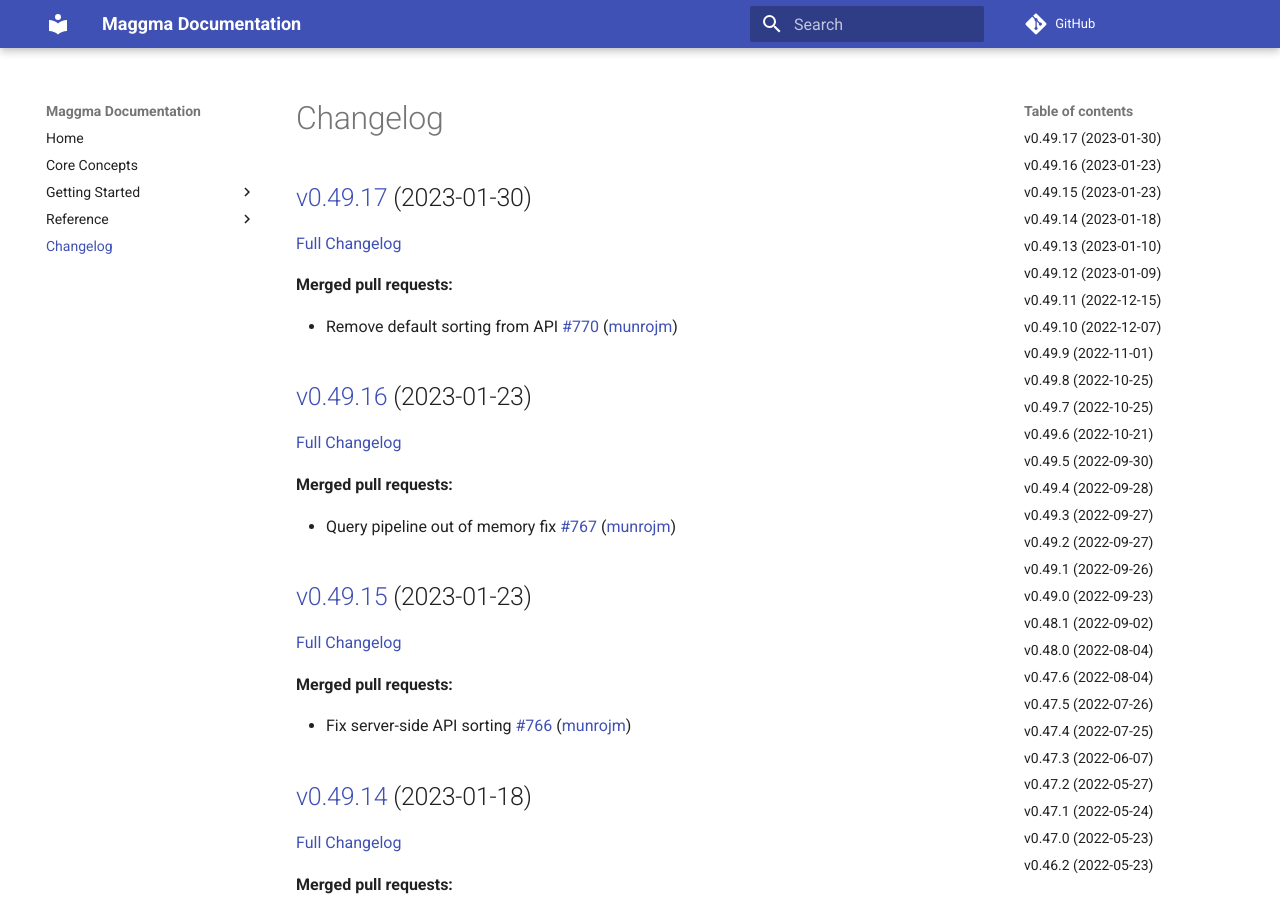
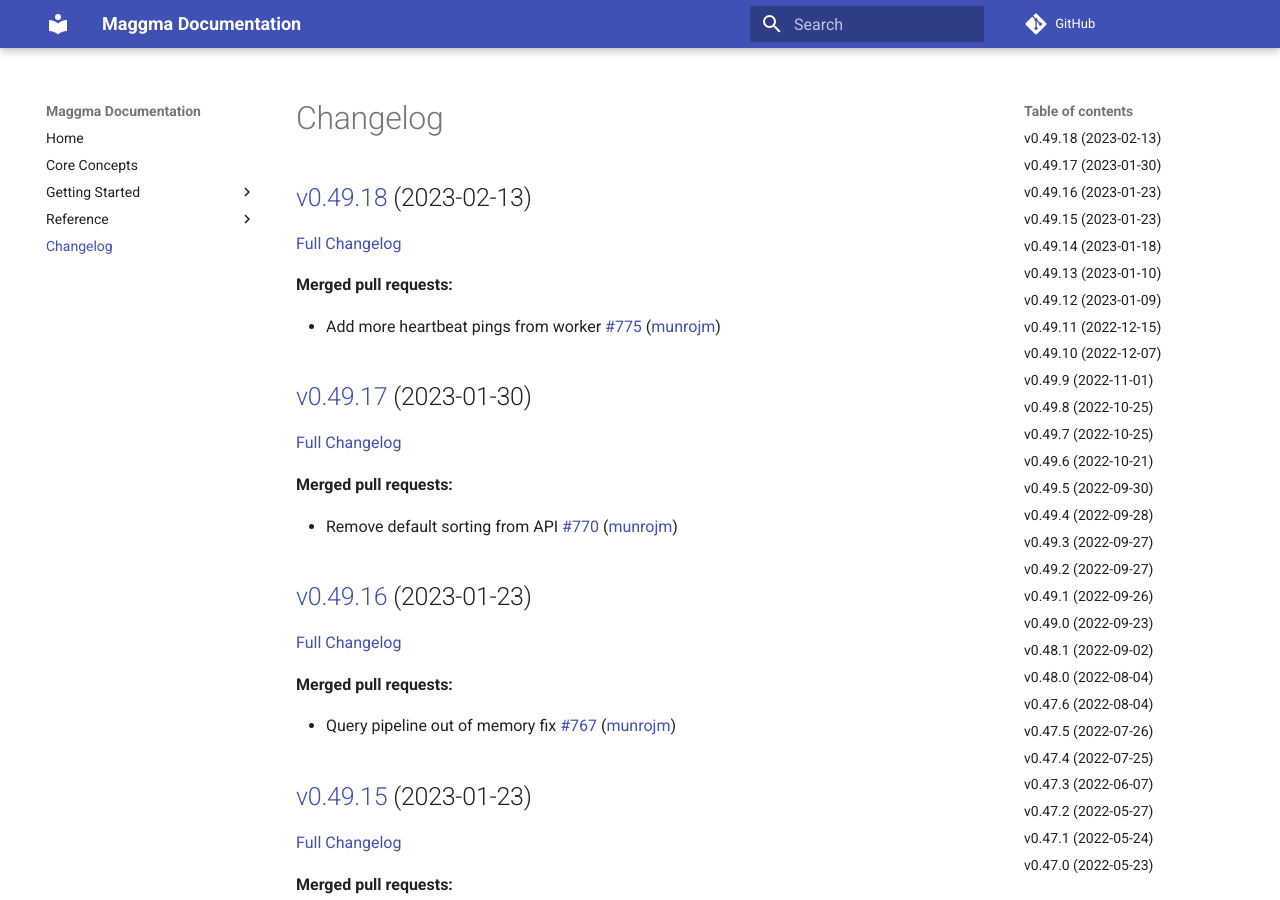
Before and after one commit to materialsproject/maggma, an MkDocs documentation site: the page built from docs/CHANGELOG.md, in a window 1280 px wide and 900 px high. Built offline with MkDocs 1.6.1 and Material for MkDocs 9.7.7, drawn with Linux system fonts in a browser that asks for light colours; comment, search, counter and statistics services are not loaded; some of the changed text lies outside the part shown.

Commit message:
Updated CHANGELOG.md

```diff
--- a/docs/CHANGELOG.md
+++ b/docs/CHANGELOG.md
@@ -1,4 +1,12 @@
 # Changelog
+
+## [v0.49.18](https://github.com/materialsproject/maggma/tree/v0.49.18) (2023-02-13)
+
+[Full Changelog](https://github.com/materialsproject/maggma/compare/v0.49.17...v0.49.18)
+
+**Merged pull requests:**
+
+- Add more heartbeat pings from worker [\#775](https://github.com/materialsproject/maggma/pull/775) ([munrojm](https://github.com/munrojm))
 
 ## [v0.49.17](https://github.com/materialsproject/maggma/tree/v0.49.17) (2023-01-30)
 
@@ -287,19 +295,19 @@
 
 ## [v0.44.1](https://github.com/materialsproject/maggma/tree/v0.44.1) (2022-03-08)
 
-[Full Changelog](https://github.com/materialsproject/maggma/compare/v0.43.0...v0.44.1)
+[Full Changelog](https://github.com/materialsproject/maggma/compare/v0.44.0...v0.44.1)
 
 **Merged pull requests:**
 
 - added localhost test for MongoURIStore [\#595](https://github.com/materialsproject/maggma/pull/595) ([jmmshn](https://github.com/jmmshn))
 
+## [v0.44.0](https://github.com/materialsproject/maggma/tree/v0.44.0) (2022-03-07)
+
+[Full Changelog](https://github.com/materialsproject/maggma/compare/v0.43.0...v0.44.0)
+
 ## [v0.43.0](https://github.com/materialsproject/maggma/tree/v0.43.0) (2022-03-07)
 
-[Full Changelog](https://github.com/materialsproject/maggma/compare/v0.44.0...v0.43.0)
-
-## [v0.44.0](https://github.com/materialsproject/maggma/tree/v0.44.0) (2022-03-07)
-
-[Full Changelog](https://github.com/materialsproject/maggma/compare/v0.42.0...v0.44.0)
+[Full Changelog](https://github.com/materialsproject/maggma/compare/v0.42.0...v0.43.0)
 
 ## [v0.42.0](https://github.com/materialsproject/maggma/tree/v0.42.0) (2022-03-07)
 
```
